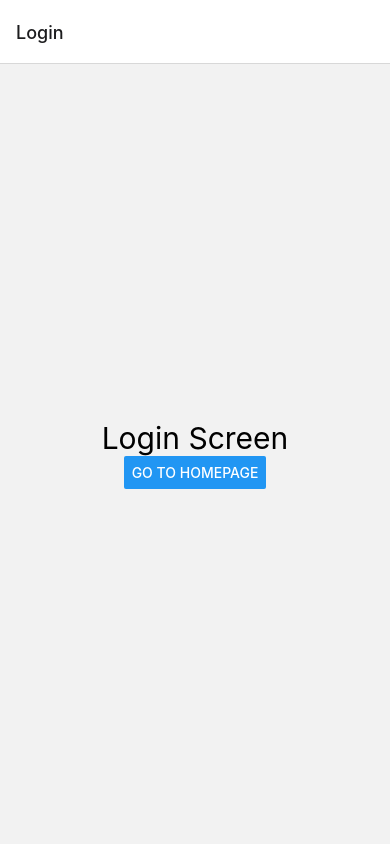
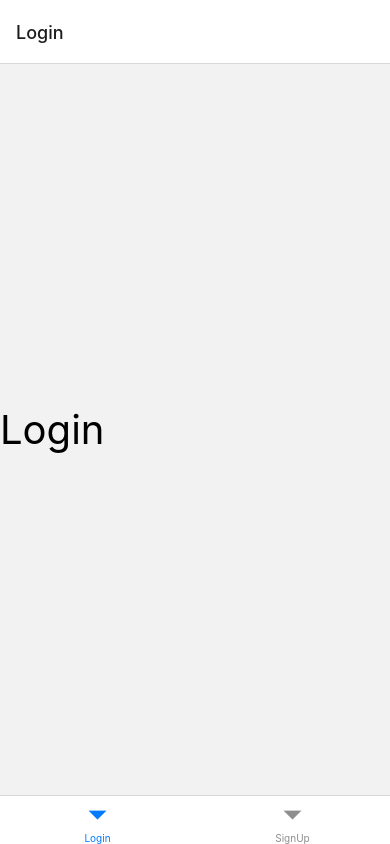
Before and after one commit to jaykahn90/NewCliProject1, a React Native app: screen / in a window 390 px wide. Built offline with nearby package versions, Linux system fonts and the light colour scheme.

Commit message:
Tabv navigation installation and basic learning

```diff
--- a/App.js
+++ b/App.js
@@ -1,36 +1,34 @@
 import React from 'react';
 import {View, Text, Button} from 'react-native';
 import {NavigationContainer} from '@react-navigation/native';
-import {createNativeStackNavigator} from '@react-navigation/native-stack';
+import {createBottomTabNavigator} from '@react-navigation/bottom-tabs';
 
-const Stack = createNativeStackNavigator();
+const Tab = createBottomTabNavigator();
+
+const Stack = createBottomTabNavigator();
 const App = () => {
   return (
     <NavigationContainer>
-      <Stack.Navigator>
-        <Stack.Screen name="Login" component={Login} />
-        <Stack.Screen name="Home" component={Home} />
-      </Stack.Navigator>
+      <Tab.Navigator>
+        <Tab.Screen name="Login" component={Login} />
+        <Tab.Screen name="SignUp" component={SignUp} />
+      </Tab.Navigator>
     </NavigationContainer>
   );
 };
 
-const Home = () => {
+const Login = () => {
   return (
-    <View style={{flex: 1, justifyContent: 'center', alignItems: 'center'}}>
-      <Text style={{fontSize: 30}}>Home Screen</Text>
+    <View style={{flex: 1, justifyContent: 'center', alignContent: 'center'}}>
+      <Text style={{fontSize: 40}}>Login</Text>
     </View>
   );
 };
 
-const Login = props => {
+const SignUp = () => {
   return (
-    <View style={{flex: 1, justifyContent: 'center', alignItems: 'center'}}>
-      <Text style={{fontSize: 30}}>Login Screen</Text>
-      <Button
-        title="Go to homepage"
-        onPress={() => props.navigation.navigate('Home')}
-      />
+    <View style={{flex: 1, justifyContent: 'center', alignContent: 'center'}}>
+      <Text style={{fontSize: 40}}>SignUp</Text>
     </View>
   );
 };
--- a/package.json
+++ b/package.json
@@ -10,6 +10,7 @@
     "test": "jest"
   },
   "dependencies": {
+    "@react-navigation/bottom-tabs": "^6.5.7",
     "@react-navigation/native": "^6.1.6",
     "@react-navigation/native-stack": "^6.9.12",
     "react": "18.2.0",
```
Also changed, not shown: 2 other files (tests, documents, lock files or other folders).
